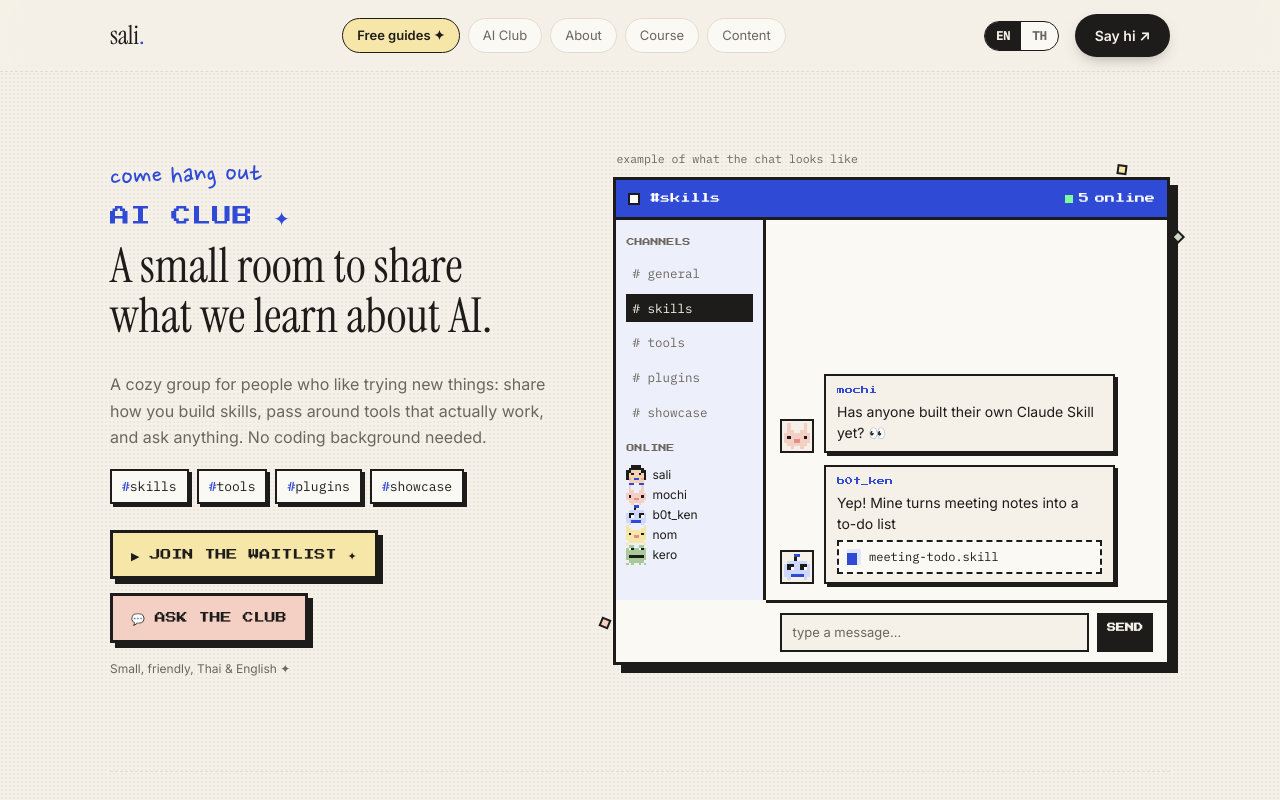
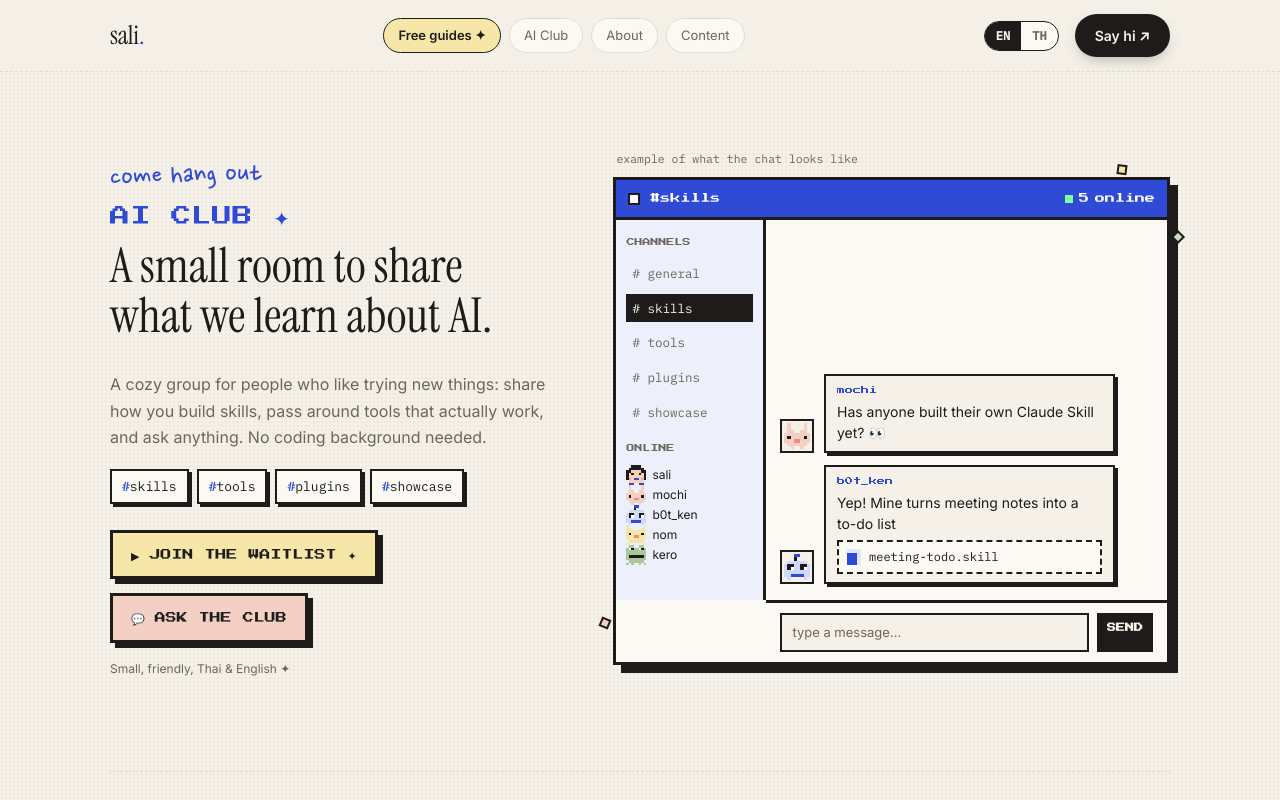
Before and after one commit to salisall/sillysali, a plain HTML site: page index.html in a window 1280 px wide. Shown: the top 800 px of the page. Drawn offline with Linux system fonts and the light colour scheme; a web font is replaced by a local one.

Commit message:
Hide the Course tab for now
Menu link is commented out on every page and course.html is set to
noindex. The page and files stay in the repo to bring back later.

Co-Authored-By: Claude Opus 5.5 <noreply@anthropic.com>

```diff
--- a/index.html
+++ b/index.html
@@ -205,7 +205,7 @@
         <li class="keep"><a class="hot" href="guides.html" data-th="ไกด์ฟรี ✦">Free guides ✦</a></li>
         <li><a href="#club" data-th="คอมมูนิตี้">AI Club</a></li>
         <li><a href="#about" data-th="เกี่ยวกับฉัน">About</a></li>
-        <li><a href="course.html" data-th="คอร์ส">Course</a></li>
+        <!-- Course tab hidden for now: <li><a href="course.html" data-th="คอร์ส">Course</a></li> -->
         <li><a href="https://instagram.com/silly._.sali" target="_blank" rel="noopener" data-th="คอนเทนต์">Content</a></li>
       </ul>
       <a class="pill" href="#contact" data-th="ทักทาย ↗">Say hi ↗</a>
```
Also changed, not shown: _dbg.html (+1 -1 lines), ask.html (+1 -1 lines), club.html (+1 -1 lines), course.html (+1 -0 lines), guide.html (+1 -1 lines), guides.html (+1 -1 lines), plugins.html (+1 -1 lines), showcase.html (+1 -1 lines), skills.html (+1 -1 lines), tools.html (+1 -1 lines).
